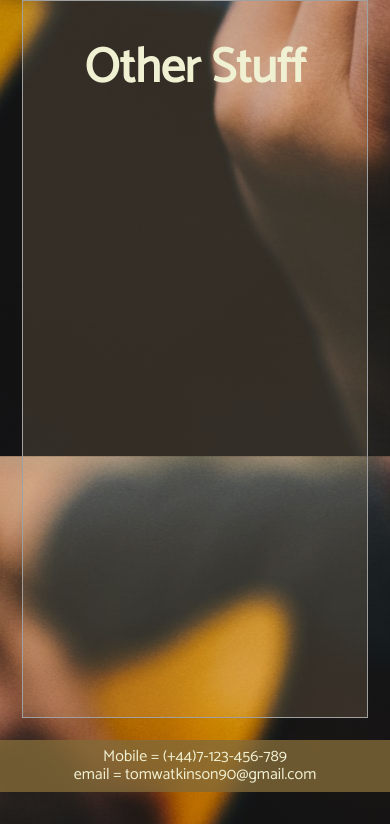
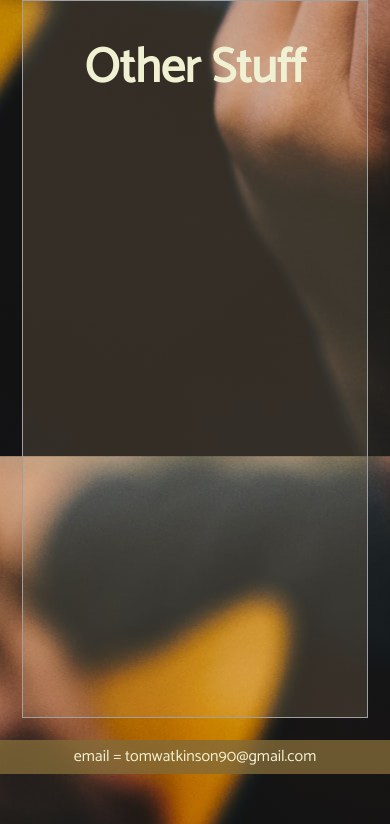
Before and after one commit to MotNosniktaw/MotNosniktaw, a plain HTML site: page index.html in a window 390 px wide. Shown: the part 3200-4024 px from the top of the page. Drawn offline with Linux system fonts and the light colour scheme.

Commit message:
remove placeholder phone number

```diff
--- a/index.html
+++ b/index.html
@@ -218,7 +218,6 @@
 <div class="mobile-footer">
     <div class="contact">
         <p>
-            Mobile = (+44)7-123-456-789</br>
             email = tomwatkinson90@gmail.com
         </p>
     </div>
```
